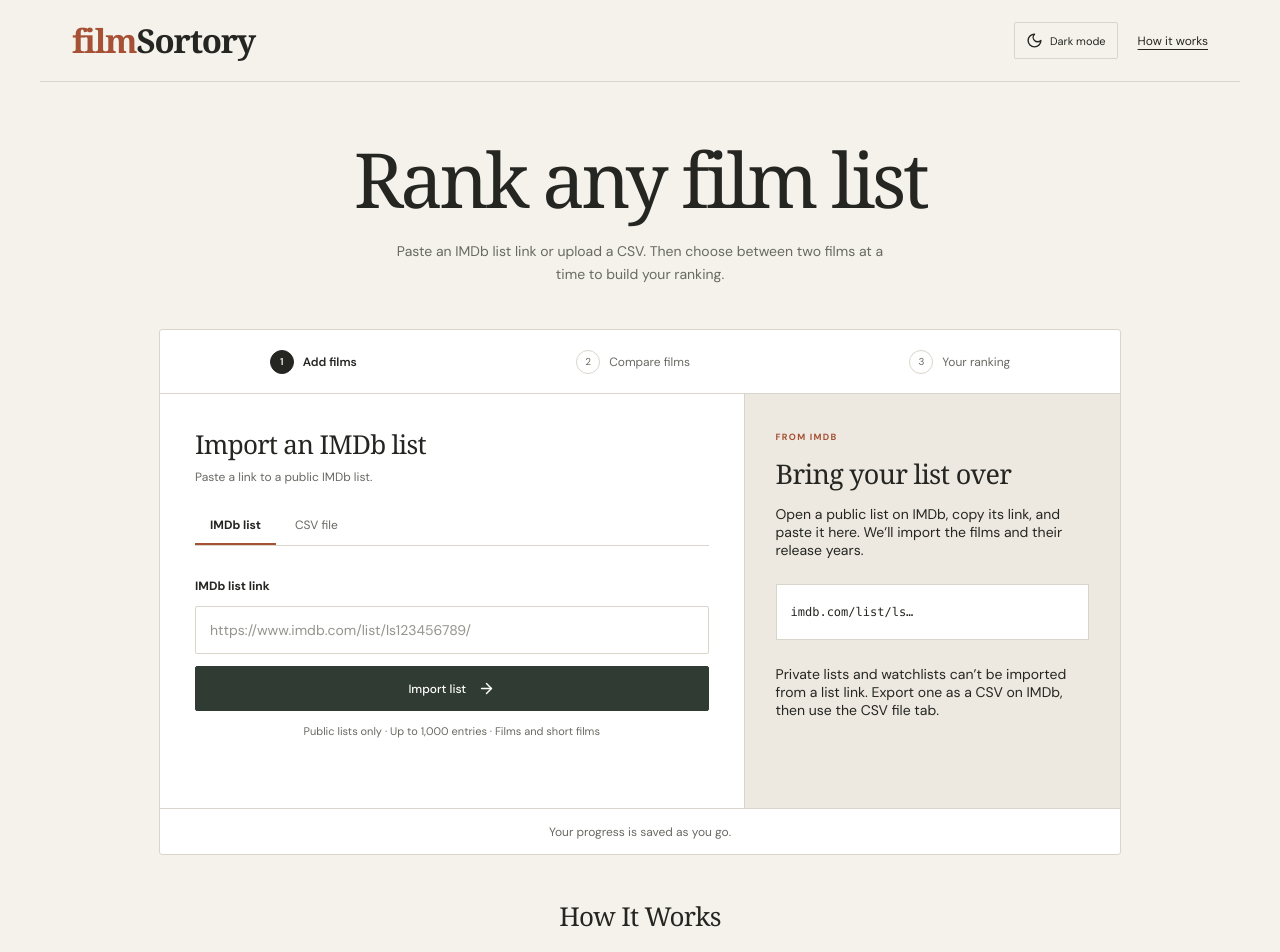
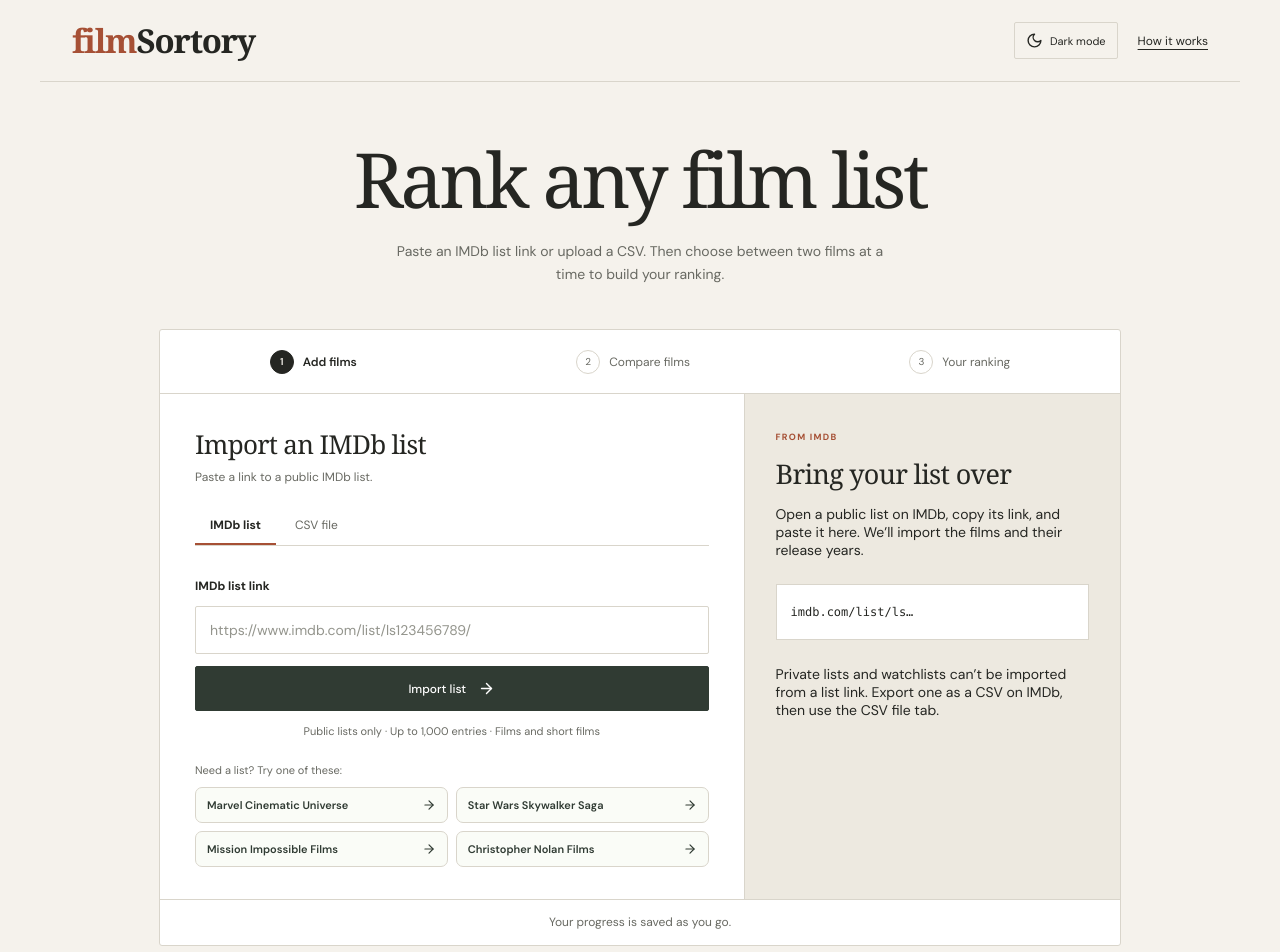
Before and after one commit to lasslo-steininger/film-sortory, a Next.js app: page / in a window 1280 px wide. Shown: the top 952 px of the page. Built offline with nearby package versions, Linux system fonts and the light colour scheme.

Commit message:
list suggestions

```diff
--- a/src/app/globals.css
+++ b/src/app/globals.css
@@ -407,6 +407,38 @@
   font-size: 11px;
   line-height: 1.5;
   text-align: center;
+}
+.imdb-suggestions {
+  margin-top: 23px;
+}
+.imdb-suggestions > p {
+  color: var(--muted);
+  font-size: 11px;
+  margin-bottom: 10px;
+}
+.imdb-suggestion-list {
+  display: grid;
+  grid-template-columns: repeat(2, minmax(0, 1fr));
+  gap: 8px;
+}
+.imdb-suggestion-list button {
+  display: flex;
+  align-items: center;
+  justify-content: space-between;
+  gap: 6px;
+  min-width: 0;
+  padding: 10px 11px;
+  border: 1px solid var(--border);
+  border-radius: 7px;
+  background: #fafcf7;
+  color: var(--green);
+  font-size: 11px;
+  font-weight: 600;
+  text-align: left;
+}
+.imdb-suggestion-list button:hover {
+  border-color: #a9bba4;
+  background: #eef4e7;
 }
 .imdb-guide .small-label { font-size: 9px; }
 .imdb-guide h3 { margin-bottom: 14px; }
--- a/src/components/ranking-app.tsx
+++ b/src/components/ranking-app.tsx
@@ -21,6 +21,12 @@
 
 const sample =
   "Title,Year,Director\nSpirited Away,2001,Hayao Miyazaki\nThe Grand Budapest Hotel,2014,Wes Anderson\nArrival,2016,Denis Villeneuve\nInterstellar,2014,Christopher Nolan\nFantastic Mr. Fox,2009,Wes Anderson\nAmélie,2001,Jean-Pierre Jeunet\n";
+const suggestedImdbLists = [
+  { name: "Marvel Cinematic Universe", url: "https://www.imdb.com/list/ls031310794/" },
+  { name: "Star Wars Skywalker Saga", url: "https://www.imdb.com/list/ls042798535/" },
+  { name: "Mission Impossible Films", url: "https://www.imdb.com/list/ls550657440/" },
+  { name: "Christopher Nolan Films", url: "https://www.imdb.com/list/ls061603559/" },
+] as const;
 const storageKey = "sortory-session";
 const pausedKey = "sortory-paused-session";
 function remember(id: string | null) {
@@ -350,6 +356,7 @@
                       </button>
                     </div>
                     {importMode === "imdb" ? (
+                      <>
                       <form
                         className="imdb-import"
                         onSubmit={(event) => { event.preventDefault(); void importList(); }}
@@ -371,6 +378,22 @@
                         </button>
                         <p>Public lists only · Up to 1,000 entries · Films and short films</p>
                       </form>
+                      <div className="imdb-suggestions">
+                        <p>Need a list? Try one of these:</p>
+                        <div className="imdb-suggestion-list">
+                          {suggestedImdbLists.map(({ name, url }) => (
+                            <button
+                              key={url}
+                              type="button"
+                              disabled={busy}
+                              onClick={() => setImdbUrl(url)}
+                            >
+                              {name} <ArrowRight size={14} aria-hidden="true" />
+                            </button>
+                          ))}
+                        </div>
+                      </div>
+                      </>
                     ) : (
                     <>
                     <input
```
